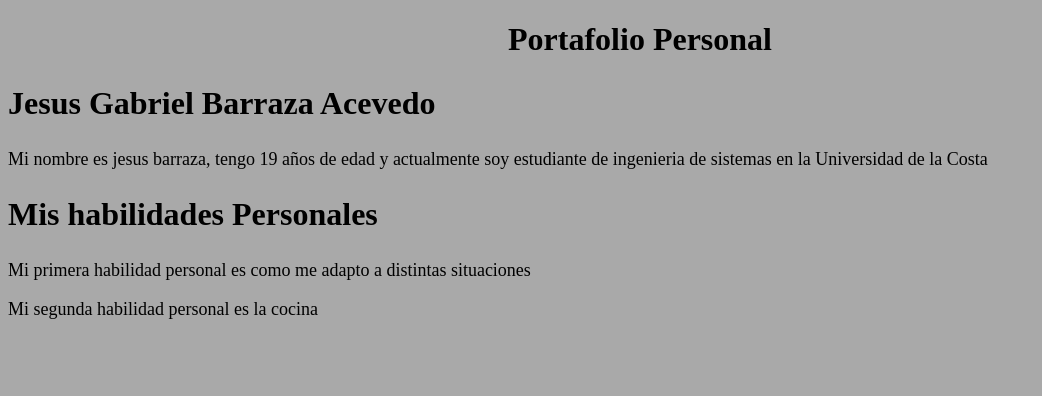
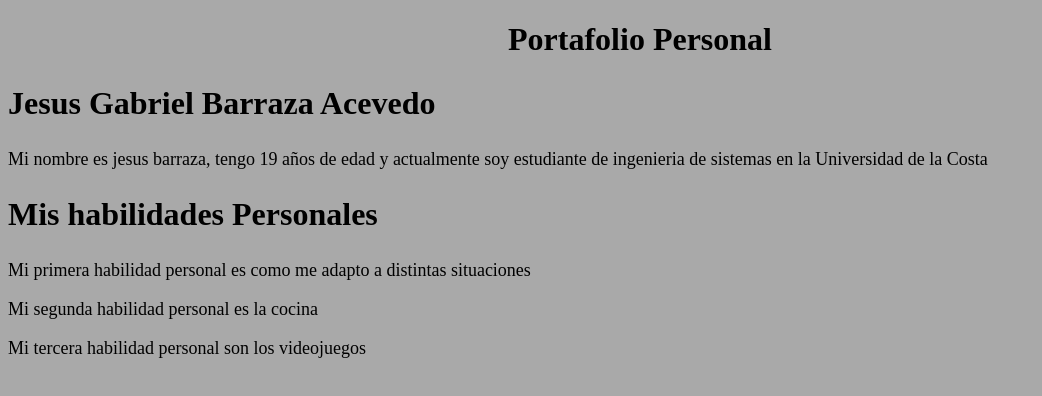
Before and after one commit to jesusbarraza1614-alt/PORTAFOLIO_PERSONAL, a plain HTML site: page index.html in a window 1280 px wide. Shown: the whole page, without its empty margins (0-1042 px from the left). Drawn offline with Linux system fonts and the light colour scheme.

Commit message:
se añadio la tercera habilidad

```diff
--- a/index.html
+++ b/index.html
@@ -16,5 +16,6 @@
     <h2 style="font-size: 2em;">Mis habilidades Personales</h2>
     <p style="font-size: 18px;">Mi primera habilidad personal es como me adapto a distintas situaciones</p>
     <p style="font-size: 18px;">Mi segunda habilidad personal es la cocina</p>
+    <p style="font-size: 18px;">Mi tercera habilidad personal son los videojuegos</p>
 </body>
 </html>
```
